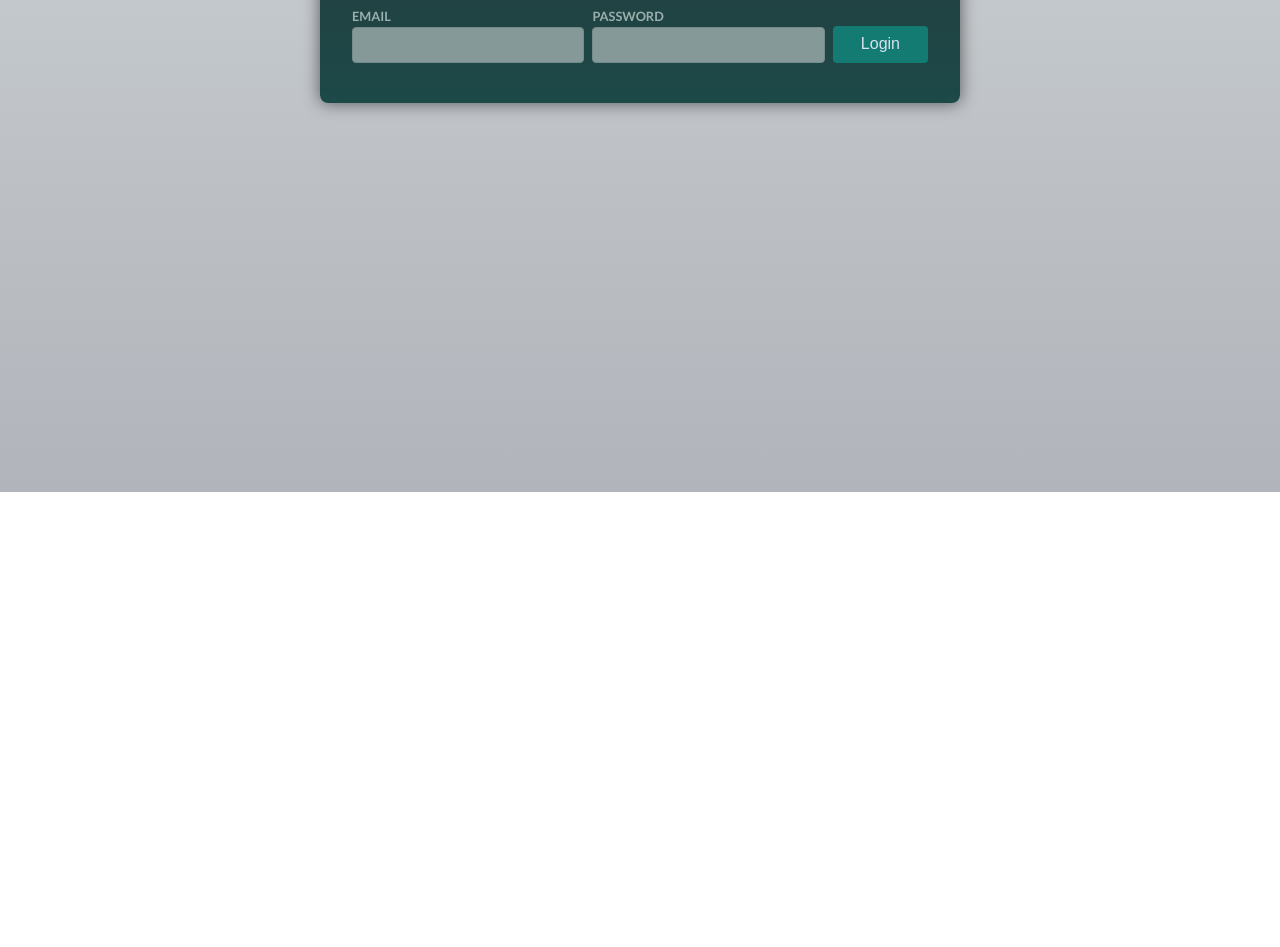
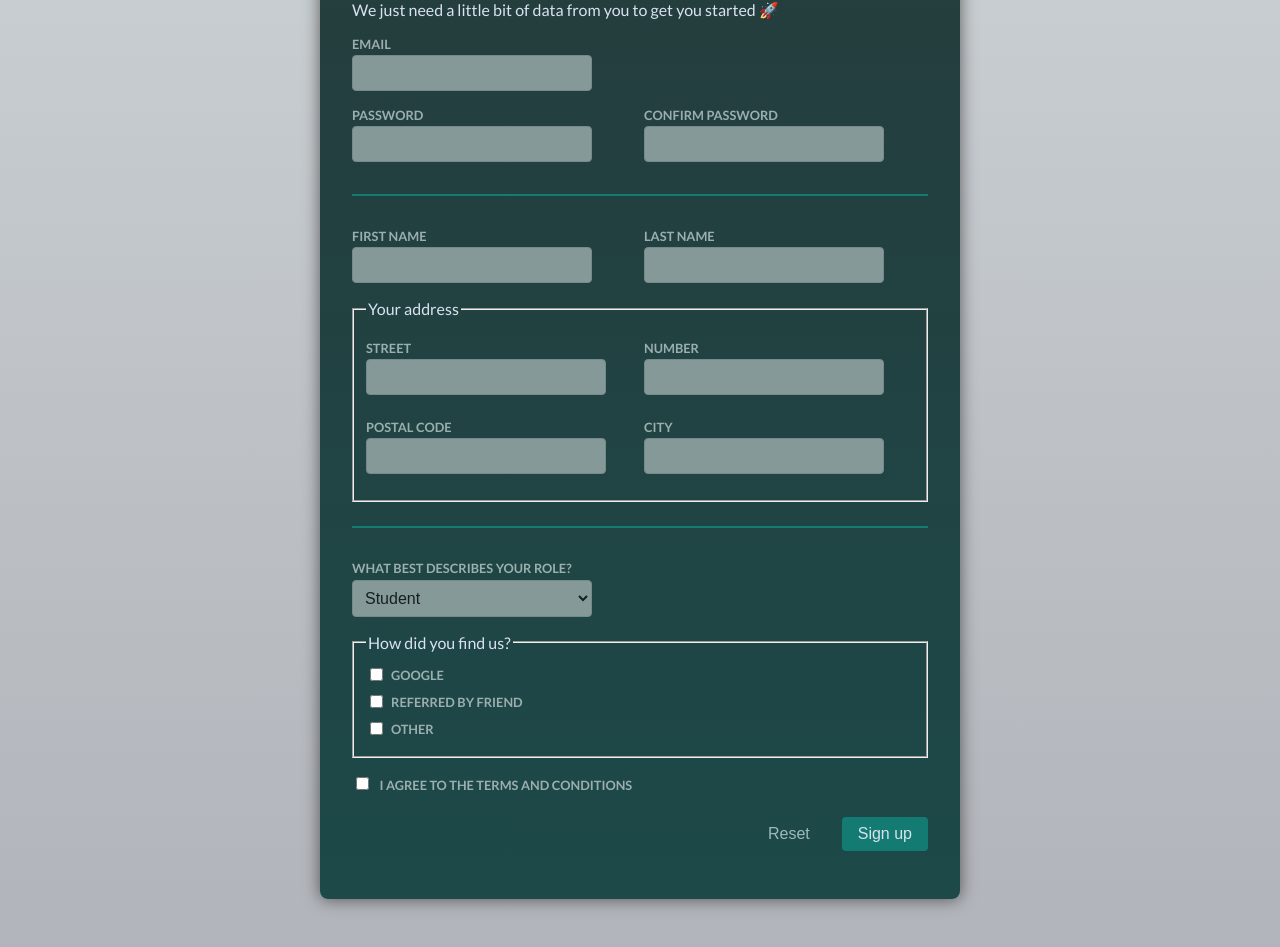
Before and after one commit to lucaslopescunha/reactive-form, an Angular app: page / in a window 1280 px wide. Shown: the part 340-1287 px from the top of the page. Before the commit the page ends 832 px from the top, so only its background shows below. Built offline with nearby package versions, Linux system fonts and the light colour scheme.

Commit message:
Reactive signup form

```diff
--- a/src/app/app.html
+++ b/src/app/app.html
@@ -3,4 +3,4 @@
   <h1>Angular Forms</h1>
 </header>
 
-<app-login />
+<app-signup />
--- a/src/app/app.ts
+++ b/src/app/app.ts
@@ -1,9 +1,9 @@
 import { Component, signal } from '@angular/core';
-import { LoginComponent } from './auth/login/login.component';
+import { SignupComponent } from './auth/signup/signup.component';
 
 @Component({
   selector: 'app-root',
-  imports: [LoginComponent],
+  imports: [ SignupComponent],
   templateUrl: './app.html',
   styleUrl: './app.css'
 })
--- a/src/app/auth/login/login.component.ts
+++ b/src/app/auth/login/login.component.ts
@@ -18,6 +18,14 @@ function emailIsUnique(control: AbstractControl) {
   return of({ notUnique: true });
 }
 
+let initialEmailValue = '';
+const savedForm = window.localStorage.getItem('saved-login-form');
+
+if(savedForm) {
+  const loadedForm = JSON.parse(savedForm);
+  initialEmailValue = loadedForm.email;
+}
+
 @Component({
   selector: 'app-login',
   imports: [ReactiveFormsModule],
@@ -27,7 +35,7 @@ function emailIsUnique(control: AbstractControl) {
 export class LoginComponent implements OnInit {
   private destroyRef = inject(DestroyRef);
   form = new FormGroup({
-    email: new FormControl('', {
+    email: new FormControl(initialEmailValue, {
       validators: [Validators.email, Validators.required],
       asyncValidators: [emailIsUnique]
     }),
@@ -37,14 +45,6 @@ export class LoginComponent implements OnInit {
   });
 
   ngOnInit(): void {
-    const savedForm = window.localStorage.getItem('saved-login-form');
-    if(savedForm) {
-      const loadedForm = JSON.parse(savedForm);
-      this.form.patchValue({
-        email: loadedForm.email
-      });
-    }
-
     const subscription = this.form.valueChanges.pipe(debounceTime(500)).subscribe({
       next: (value) => {
         window.localStorage.setItem(
--- a/src/app/auth/signup/signup.component.html
+++ b/src/app/auth/signup/signup.component.html
@@ -1,9 +1,19 @@
-<form>
+<form
+    [formGroup]="form"
+    (ngSubmit)="onSubmit()"
+>
     <h2>Welcome on board</h2>
-    <p>We just need a little bit of data from you to get you started 🚀</p>
+    <p>
+        We just need a little bit of data from you to get you started 🚀
+    </p>
     <div class="control">
         <label for="email">Email</label>
-        <input type="email" id="email" name="email" />
+        <input
+            type="email"
+            id="email"
+            name="email"
+            formControlName="email"
+        >
     </div>
     <div class="control-row">
         <div class="control">
@@ -12,17 +22,20 @@
                 id="password"
                 type="password"
                 name="password"
-            />
+                formControlName="password"
+            >
         </div>
         <div class="control">
             <label for="confirm-password">Confirm Password</label>
-            <input type="confirm-password"
+            <input
+                type="confirm-password"
                 id="password"
                 name="confirm-password"
-                />
+                formControlName="confirmPassword"
+            >
         </div>
     </div>
-    <hr />
+    <hr>
     <div>
         <div class="control-row">
             <div class="control">
@@ -31,7 +44,8 @@
                     type="text"
                     id="first-name"
                     name="first-name"
-                    />
+                    formControlName="firstName"
+                >
             </div>
             <div class="control">
                 <label for="last-name">Last Name</label>
@@ -39,7 +53,8 @@
                     type="text"
                     id="last-name"
                     name="last-name"
-                    />
+                    formControlName="lastName"
+                >
             </div>
         </div>
         <fieldset>
@@ -47,32 +62,56 @@
             <div class="control-row">
                 <div class="control">
                     <label for="street">Street</label>
-                    <input type="text" id="street" name="street" />
+                    <input
+                        type="text"
+                        id="street"
+                        name="street"
+                        formControlName="street"
+                    >
                 </div>
                 <div class="control">
                     <label for="number">Number</label>
-                    <input type="text" id="number" name="number" />
+                    <input
+                        type="text"
+                        id="number"
+                        name="number"
+                        formControlName="number"
+                    >
                 </div>
             </div>
             <div class="control-row">
                 <div class="control">
                     <label for="postal-code">Postal Code</label>
-                    <input type="text" id="postal-code" name="postal-code" />
+                    <input
+                        type="text"
+                        id="postal-code"
+                        name="postal-code"
+                        formControlName="postalCode"
+                    >
                 </div>
                 <div class="control">
                     <label for="city">City</label>
-                    <input type="text" id="city" name="city" />
+                    <input
+                        type="text"
+                        id="city"
+                        name="city"
+                        formControlName="city"
+                    >
                 </div>
             </div>
         </fieldset>
     </div>
 
-    <hr />
+    <hr>
 
     <div class="control-row">
         <div class="control">
             <label for="role">What best describes your role?</label>
-            <select name="role" id="role">
+            <select
+                name="role"
+                formControlName="role"
+                id="role"
+            >
                 <option value="student">Student</option>
                 <option value="teacher">Teacher</option>
                 <option value="employee">Employee</option>
@@ -90,7 +129,7 @@
                 id="google"
                 name="acquisition"
                 value="google"
-      />
+            >
             <label for="google">Google</label>
         </div>
 
@@ -100,7 +139,7 @@
                 id="friend"
                 name="acquisition"
                 value="friend"
-      />
+            >
             <label for="friend">Referred by friend</label>
         </div>
 
@@ -110,7 +149,7 @@
                 id="other"
                 name="acquisition"
                 value="other"
-      />
+            >
             <label for="other">Other</label>
         </div>
     </fieldset>
@@ -122,14 +161,33 @@
                     type="checkbox"
                     id="terms-and-conditions"
                     name="terms"
-        />
+                    formControlName="agree"
+                >
                 I agree to the terms and conditions
             </label>
         </div>
     </div>
 
     <p class="form-actions">
-    <button type="reset" class="button button-flat">Reset</button>
-    <button type="submit" class="button">Sign up</button>
+        <button
+            type="button"
+            (click)="onReset()"
+            class="button button-flat"
+        >
+            Reset
+        </button>
+        <button
+            type="submit"
+            class="button"
+        >
+            Sign up
+        </button>
     </p>
+  @if(emailIsInvalid) {
+    <p class="control-error">Please enter a valid email address.</p>
+  }
+  @if(passwordIsInvalid) {
+    <p class="control-error">Please enter a valid password (must be at least 6 characters long and contain a question mark).</p>
+  }
+
 </form>
--- a/src/app/auth/signup/signup.component.ts
+++ b/src/app/auth/signup/signup.component.ts
@@ -1,11 +1,99 @@
-import { Component } from '@angular/core';
+import { Component, DestroyRef, inject, OnInit } from '@angular/core';
+import { AbstractControl, FormControl, FormGroup, ReactiveFormsModule, Validators } from '@angular/forms';
+import { debounceTime, of } from 'rxjs';
+
+function emailIsUnique(control: AbstractControl) {
+  if (control.value !== 'test@example.com') {
+    return of(null);
+  }
+
+  return of({ notUnique: true });
+}
+function mustContainQuestionMark(control: AbstractControl) {
+  if (control.value && control.value.includes('?')) {
+    return null;
+  }
+
+  return { doesNotContainQuestionMark: true };
+}
+
 
 @Component({
   selector: 'app-signup',
-  imports: [],
+  imports: [ReactiveFormsModule],
   templateUrl: './signup.component.html',
   styleUrl: './signup.component.css',
 })
-export class SignupComponent {
+export class SignupComponent implements OnInit {
+  private destroyRef = inject(DestroyRef);
+  form = new FormGroup({
+    email: new FormControl('', {
+      validators: [Validators.email, Validators.required],
+      asyncValidators: [emailIsUnique]
+    }),
+    password: new FormControl('', {
+      validators: [Validators.required, Validators.minLength(6), mustContainQuestionMark]
+    }),
+    confirmPassword: new FormControl('', {
+      validators: [Validators.required, Validators.minLength(6)]
+    }),
+    firstName: new FormControl('', {
+      validators: [Validators.required, Validators.minLength(2)]
+    }),
+    lastName: new FormControl('', {
+      validators: [Validators.required, Validators.minLength(2)]
+    }),
+    street: new FormControl('', {
+      validators: [Validators.required, Validators.minLength(2)]
+    }),
+    number: new FormControl('', {
+      validators: [Validators.required]
+    }),
+    postalCode: new FormControl('', {
+      validators: [Validators.required]
+    }),
+    city: new FormControl('', {
+      validators: [Validators.required]
+    }),
+    role: new FormControl<'student' | 'teacher' | 'employee' | 'founder' | 'other' >('student', {
+      validators: [Validators.required]
+    }),
+    agree: new FormControl(false, {
+      validators: [Validators.required]
+    })
+  });
 
+  ngOnInit(): void {
+    const subscription = this.form.valueChanges.pipe(debounceTime(1000)).subscribe({
+      next: (value) => {
+        window.localStorage.setItem(
+          'saved-signup-form',
+          JSON.stringify({ email: value.email })
+        );
+      }
+    });
+    this.destroyRef.onDestroy(() => {
+      subscription.unsubscribe();
+    });
+  }
+
+  onSubmit() {
+    console.log(this.form.value.email, this.form.value.password);
+  }
+
+  onReset() {
+    this.form.reset();
+  }
+
+  get emailIsInvalid() {
+    return this.form.controls.email.touched &&
+      this.form.controls.email.dirty &&
+      this.form.controls.email.invalid;
+  }
+
+  get passwordIsInvalid() {
+    return this.form.controls.password.touched &&
+      this.form.controls.password.dirty &&
+      this.form.controls.password.invalid;
+  }
 }
```
Lines whose indentation alone changed are shown as unchanged.
